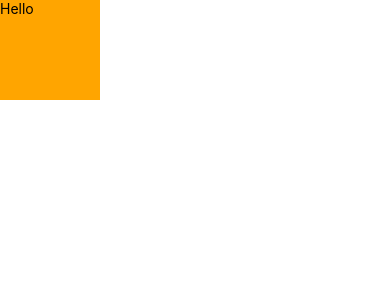
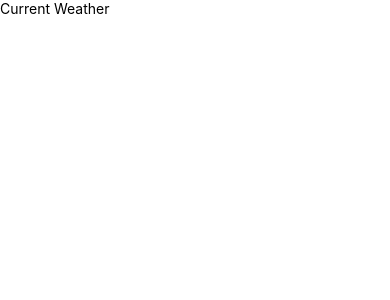
Before and after one commit to GanibegovicIsmail/react-native-weather-app, a React Native app: screen / in a window 390 px wide. Shown: the top 300 px of the page. Built offline with nearby package versions, Linux system fonts and the light colour scheme.

Commit message:
Feat: First Component App

```diff
--- a/App.js
+++ b/App.js
@@ -1,21 +1,12 @@
-import { StatusBar } from 'expo-status-bar';
-import { StyleSheet, Text, View } from 'react-native';
+import React from 'react';
+import {View, Text} from  'react-native'
 
-export default function App() {
-  const message = 'Hello';
-
+const App = () => {
   return (
-    <View style={{height: 100, width: 100, backgroundColor: "orange"}}>
-              <Text>{message}</Text>
-      </View>
-  );
+    <View>
+      <Text>Current Weather</Text>
+    </View>
+  )
 }
 
-const styles = StyleSheet.create({
-  container: {
-    flex: 1,
-    backgroundColor: '#fff',
-    alignItems: 'center',
-    justifyContent: 'center',
-  },
-});
+export default App
```
